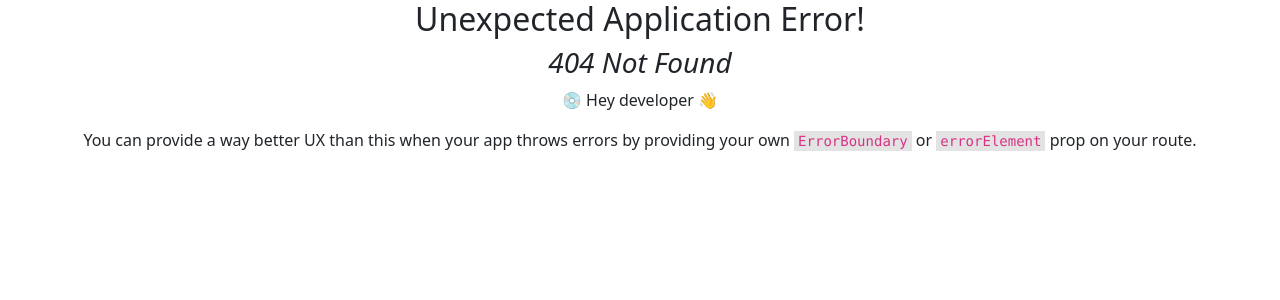
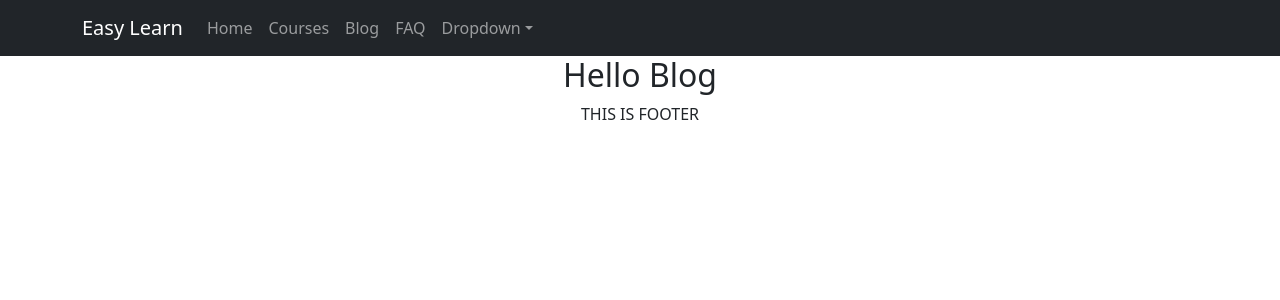
Before and after one commit to Fahim1272/learning-platform-client, a React (Create React App) app: page /blog in a window 1280 px wide. Before the commit this address had no page. Shown: the top 300 px of the page. Built offline with nearby package versions, Linux system fonts and the light colour scheme.

Commit message:
navbar added

```diff
--- /dev/null
+++ b/src/Pages/Blog/Blog/Blog.js
@@ -0,0 +1,11 @@
+import React from 'react';
+
+const Blog = () => {
+    return (
+        <div>
+            <h2>Hello Blog</h2>
+        </div>
+    );
+};
+
+export default Blog;
--- /dev/null
+++ b/src/Pages/Courses/Courses/Courses.js
@@ -0,0 +1,11 @@
+import React from 'react';
+
+const Courses = () => {
+    return (
+        <div>
+            <h2>Courses</h2>
+        </div>
+    );
+};
+
+export default Courses;
--- /dev/null
+++ b/src/Pages/FaQ/FaQ/FaQ.js
@@ -0,0 +1,11 @@
+import React from 'react';
+
+const FaQ = () => {
+    return (
+        <div>
+            <h2>This Is FAQ</h2>
+        </div>
+    );
+};
+
+export default FaQ;
--- /dev/null
+++ b/src/Pages/Home/Home/Home.js
@@ -0,0 +1,11 @@
+import React from 'react';
+
+const Home = () => {
+    return (
+        <div>
+            <h2>This is home</h2>
+        </div>
+    );
+};
+
+export default Home;
--- /dev/null
+++ b/src/Pages/Shared/Footer/Footer.js
@@ -0,0 +1,11 @@
+import React from 'react';
+
+const Footer = () => {
+    return (
+        <div>
+            <p>THIS IS FOOTER</p>
+        </div>
+    );
+};
+
+export default Footer;
--- /dev/null
+++ b/src/Pages/Shared/Header/Header.js
@@ -0,0 +1,50 @@
+import React from 'react';
+import Nav from 'react-bootstrap/Nav';
+import Navbar from 'react-bootstrap/Navbar';
+import Container from 'react-bootstrap/Container';
+import NavDropdown from 'react-bootstrap/NavDropdown';
+
+const Header = () => {
+    return (
+        <div>
+            <>
+      <Navbar bg="dark" variant="dark">
+        <Container>
+          <Navbar.Brand href="#">
+            {/* <img
+              alt=""
+              src="/logo.svg"
+              width="30"
+              height="30"
+              className="d-inline-block align-top"
+            />{' '} */}
+            Easy Learn
+          </Navbar.Brand>
+          <Navbar.Toggle aria-controls="basic-navbar-nav" />
+          <Navbar.Collapse id="basic-navbar-nav">
+          <Nav className="me-auto">
+            <Nav.Link href="#home">Home</Nav.Link>
+            <Nav.Link href="#link">Courses</Nav.Link>
+            <Nav.Link href="#link">Blog</Nav.Link>
+            <Nav.Link href="#link">FAQ</Nav.Link>
+            <NavDropdown title="Dropdown" id="basic-nav-dropdown">
+              <NavDropdown.Item href="#action/3.1">Action</NavDropdown.Item>
+              <NavDropdown.Item href="#action/3.2">
+                Another action
+              </NavDropdown.Item>
+              <NavDropdown.Item href="#action/3.3">Something</NavDropdown.Item>
+              <NavDropdown.Divider />
+              <NavDropdown.Item href="#action/3.4">
+                Separated link
+              </NavDropdown.Item>
+            </NavDropdown>
+          </Nav>
+          </Navbar.Collapse>
+        </Container>
+      </Navbar>
+    </>
+        </div>
+    );
+};
+
+export default Header;
--- a/src/layout/Main.js
+++ b/src/layout/Main.js
@@ -1,24 +1,27 @@
 import React from 'react';
 import { Container, Row, Col } from 'react-bootstrap';
 import { Outlet } from 'react-router-dom';
+import Footer from '../Pages/Shared/Footer/Footer';
+import Header from '../Pages/Shared/Header/Header';
 
 const Main = () => {
     return (
         <div>
+            <Header></Header>
             <Container>
                 <Row>
-                    <Col>
+                    {/* <Col lg="4">
                         <h2>sidenav-left</h2>
-                    </Col>
-                    <Col>
-                        <h2>Main Content</h2>
+                    </Col> */}
+                    <Col >
+                        {/* <h2>Main Content</h2> */}
                         <Outlet></Outlet>
                     </Col>
-                    <Col>
-                        <h2>sidenav-right</h2>
-                    </Col>
+
                 </Row>
             </Container>
+            <Footer></Footer>
+
         </div>
     );
 };
```
Also changed, not shown: src/Routes/Routes/Routes.js (+20 -1 lines).
